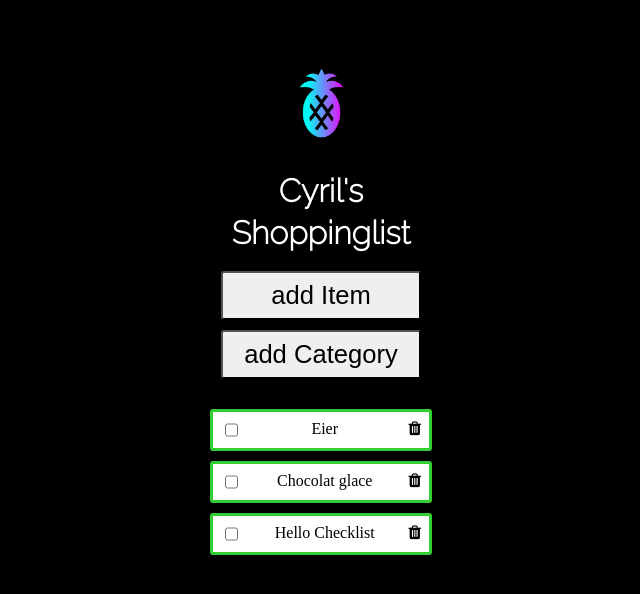
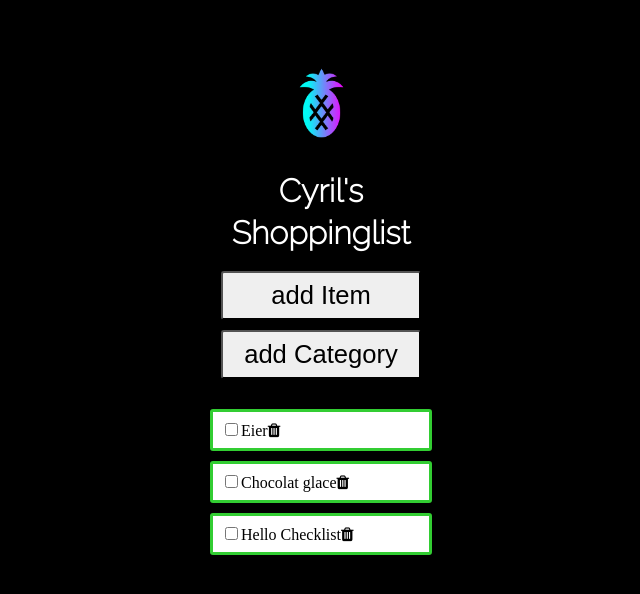
Before and after one commit to brunnermanu/shoppinglist, an Angular app: page / in a window 1280 px wide. Shown: the top 594 px of the page, without its empty margins (319-959 px from the left). Built offline with nearby package versions, Linux system fonts and the light colour scheme.

Commit message:
add list area

```diff
--- a/src/app/app.component.html
+++ b/src/app/app.component.html
@@ -13,23 +13,8 @@
   <button class="addItemButton">add Item</button>
   <button class="addCategory">add Category</button>
 
-  <div class="listArea">
-    <div class="checkListItem">
-      <input type="checkbox">
-      <span>Eier</span>
-      <i class="fa fa-trash" aria-hidden="true"></i>
-    </div>
+  <app-list-area>
 
-    <div class="checkListItem">
-      <input type="checkbox">
-      <span>Chocolat glace</span>
-      <i class="fa fa-trash" aria-hidden="true"></i>
-    </div>
+  </app-list-area>
 
-    <div class="checkListItem">
-      <input type="checkbox">
-      <span>Hello Checklist</span>
-      <i class="fa fa-trash" aria-hidden="true"></i>
-    </div>
-  </div>
 </div>
--- a/src/app/app.component.scss
+++ b/src/app/app.component.scss
@@ -23,10 +23,4 @@
     margin: 5px;
   }
 
-  .checkListItem {
-    display: flex;
-    flex-direction: row;
-    flex-wrap: nowrap;
-    justify-content: space-between;
-  }
 }
--- a/src/app/app.module.ts
+++ b/src/app/app.module.ts
@@ -3,16 +3,17 @@ import { NgModule } from '@angular/core';
 
 import { AppRoutingModule } from './app-routing.module';
 import { AppComponent } from './app.component';
+import { ListAreaComponent} from './listArea/listArea.component';
 
 
 @NgModule({
   declarations: [
     AppComponent,
-
+    ListAreaComponent,
   ],
   imports: [
     BrowserModule,
-    AppRoutingModule
+    AppRoutingModule,
   ],
   providers: [],
   bootstrap: [AppComponent]
--- a/src/app/listArea/listArea.component.html
+++ b/src/app/listArea/listArea.component.html
@@ -0,0 +1,19 @@
+<div class="listArea">
+  <div class="checkListItem">
+    <input type="checkbox">
+    <span>Eier</span>
+    <i class="fa fa-trash" aria-hidden="true"></i>
+  </div>
+
+  <div class="checkListItem">
+    <input type="checkbox">
+    <span>Chocolat glace</span>
+    <i class="fa fa-trash" aria-hidden="true"></i>
+  </div>
+
+  <div class="checkListItem">
+    <input type="checkbox">
+    <span>Hello Checklist</span>
+    <i class="fa fa-trash" aria-hidden="true"></i>
+  </div>
+</div>
--- a/src/app/listArea/listArea.component.scss
+++ b/src/app/listArea/listArea.component.scss
@@ -0,0 +1,21 @@
+.listArea {
+  margin-top: 30px;
+  margin-bottom: 30px;
+};
+
+.checkListItem {
+
+  display: flex;
+  flex-direction: row;
+  flex-wrap: nowrap;
+  justify-content: space-between;
+  background-color: white;
+  display: block;
+  height: 20px;
+  margin: auto;
+  margin-top: 10px;
+  width: 200px;
+  border-radius: 3px;
+  border: 3px solid limegreen;
+  padding: 8px;
+}
--- a/src/styles.scss
+++ b/src/styles.scss
@@ -22,27 +22,7 @@ button:hover {
   cursor: pointer;
 };
 
-.listArea {
-  margin-top: 30px;
-  margin-bottom: 30px;
-};
 
-.checkListItem {
-
-  display: flex;
-  flex-direction: row;
-  flex-wrap: nowrap;
-  justify-content: space-between;
-  background-color: white;
-  display: block;
-  height: 20px;
-  margin: auto;
-  margin-top: 10px;
-  width: 200px;
-  border-radius: 3px;
-  border: 3px solid limegreen;
-  padding: 8px;
-}
 
 .gategory1 {
   border-color: limegreen;
```
Also changed, not shown: src/app/listArea/listArea.component.ts (+11 -0 lines).
